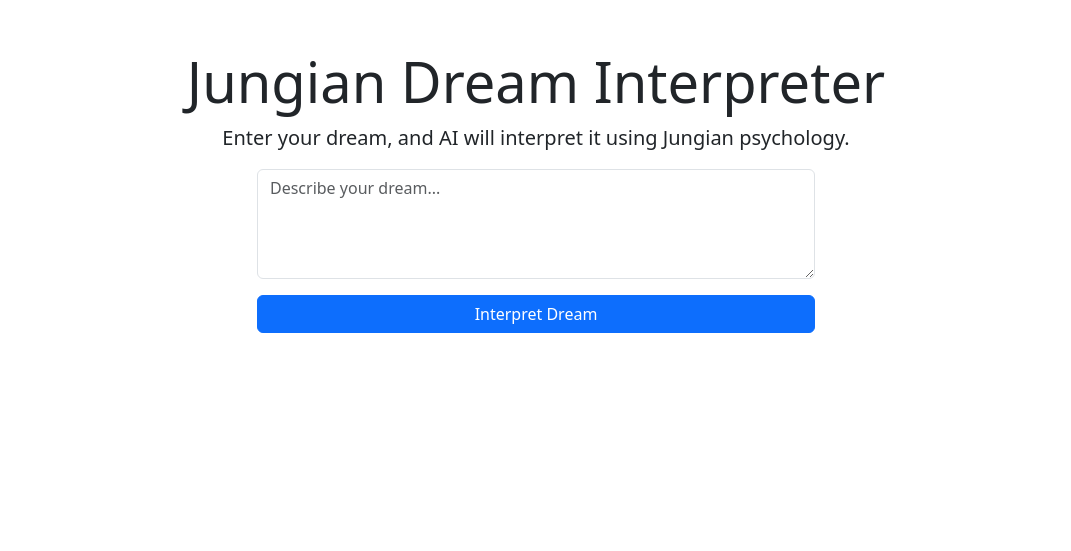
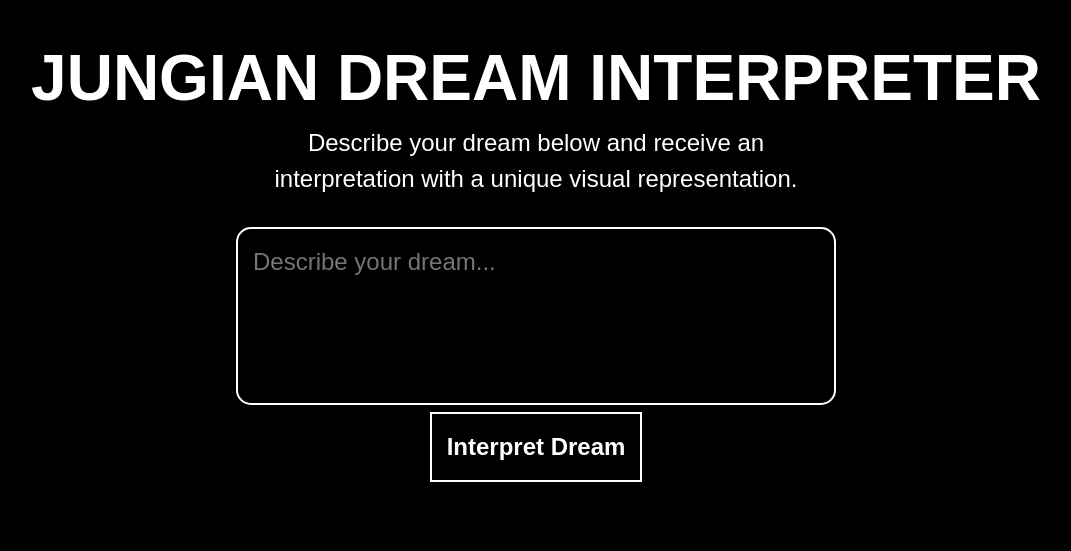
Before and after one commit to usrunknwn/minimal-flask-app, a Flask app: page / in a window 1280 px wide. Shown: the top 551 px of the page, without its empty margins (104-1175 px from the left). Run offline with Flask 3, Linux system fonts and the light colour scheme.

Commit message:
Update index.html

```diff
--- a/templates/index.html
+++ b/templates/index.html
@@ -5,34 +5,116 @@
     <meta name="viewport" content="width=device-width, initial-scale=1.0">
     <title>Jungian Dream Interpreter</title>
     <link href="https://cdn.jsdelivr.net/npm/bootstrap@5.3.3/dist/css/bootstrap.min.css" rel="stylesheet">
+    <style>
+        /* Brutalist Styling */
+        body {
+            background-color: #000;
+            color: #fff;
+            font-family: Arial, sans-serif;
+            text-align: center;
+            padding: 40px 10px;
+        }
+
+        h1 {
+            font-size: 4rem;
+            font-weight: bold;
+            text-transform: uppercase;
+        }
+
+        p {
+            font-size: 1.5rem;
+            font-weight: 500;
+            max-width: 600px;
+            margin: 0 auto;
+        }
+
+        /* Form Styling */
+        form {
+            max-width: 600px;
+            margin: 30px auto;
+        }
+
+        textarea {
+            width: 100%;
+            font-size: 1.5rem;
+            padding: 15px;
+            border-radius: 15px;
+            border: 2px solid #fff;
+            background-color: #000;
+            color: #fff;
+            resize: none;
+        }
+
+        button {
+            font-size: 1.5rem;
+            font-weight: bold;
+            padding: 15px;
+            border: 2px solid #fff;
+            background: none;
+            color: #fff;
+            cursor: pointer;
+            transition: 0.3s;
+        }
+
+        button:hover {
+            background-color: #fff;
+            color: #000;
+        }
+
+        /* Output Box */
+        .output-container {
+            border: 2px solid #fff;
+            padding: 20px;
+            margin: 40px auto;
+            max-width: 700px;
+            text-align: left;
+            background-color: #111;
+            border-radius: 15px;
+        }
+
+        .output-container h3 {
+            font-size: 2rem;
+            text-transform: uppercase;
+            border-bottom: 2px solid #fff;
+            padding-bottom: 10px;
+        }
+
+        .output-text {
+            font-size: 1.3rem;
+            font-weight: 400;
+            padding-top: 10px;
+        }
+
+        .output-image {
+            display: block;
+            margin: 20px auto;
+            max-width: 100%;
+            border-radius: 10px;
+            border: 2px solid #fff;
+        }
+    </style>
 </head>
 <body>
-    <div class="container text-center mt-5">
-        <h1 class="display-4">Jungian Dream Interpreter</h1>
-        <p class="lead">Enter your dream, and AI will interpret it using Jungian psychology.</p>
+    <h1>Jungian Dream Interpreter</h1>
+    <p>Describe your dream below and receive an interpretation with a unique visual representation.</p>
 
-        <form method="POST" class="mx-auto col-md-8 col-lg-6">
-            <div class="mb-3">
-                <textarea name="prompt" rows="4" class="form-control" placeholder="Describe your dream..." required></textarea>
-            </div>
-            <div class="d-grid">
-                <button type="submit" class="btn btn-primary">Interpret Dream</button>
-            </div>
+    <form method="POST">
+        <textarea name="prompt" rows="4" placeholder="Describe your dream..." required></textarea>
+        <button type="submit">Interpret Dream</button>
     </form>
 
     {% if result %}
-            <div class="mt-4">
-                <h3>Interpretation:</h3>
-                <div class="alert alert-secondary">{{ result }}</div>
+        <div class="output-container">
+            <h3>Interpretation</h3>
+            <div class="output-text">{{ result }}</div>
         </div>
     {% endif %}
 
     {% if image_url %}
-            <div class="mt-4">
-                <h3>Dream Image:</h3>
-                <img src="{{ image_url }}" class="img-fluid mt-2" style="max-width: 512px;" alt="Dream visualization">
+        <div class="output-container">
+            <h3>Dream Image</h3>
+            <img src="{{ image_url }}" class="output-image" alt="Dream Visualization">
         </div>
     {% endif %}
-    </div>
 </body>
 </html>
```
Lines whose indentation alone changed are shown as unchanged.
